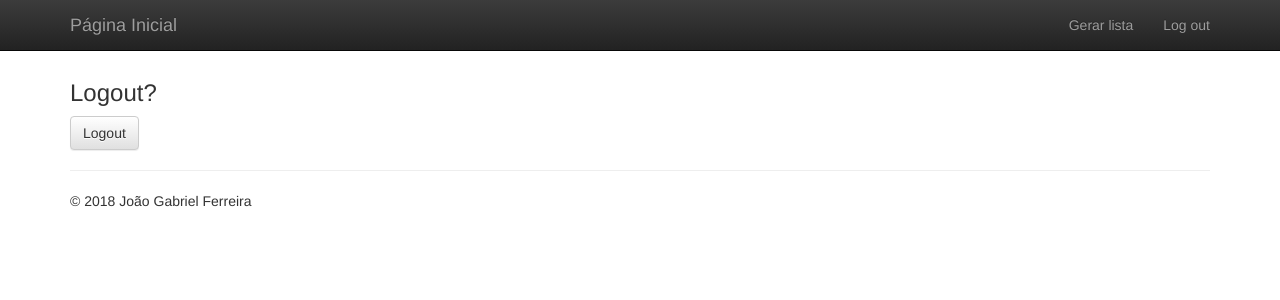
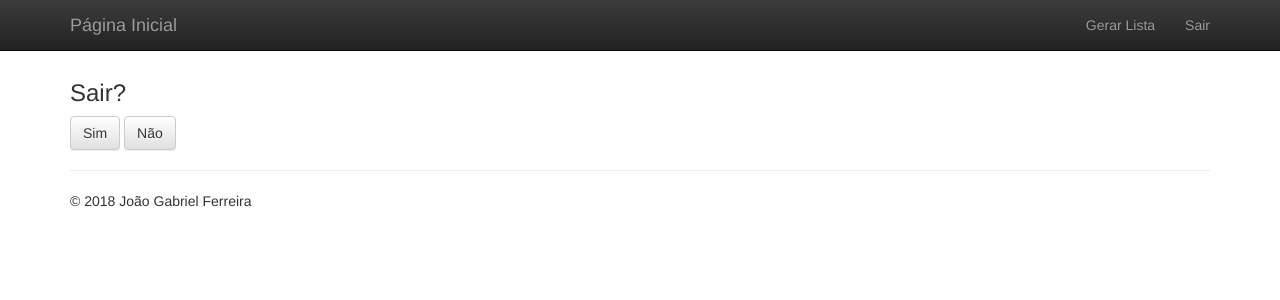
Before and after one commit to jgnunes/mysite, a Django app: page /users/logout/ in a window 1280 px wide. Shown: the top 300 px of the page. Run offline with Django 3.2, Linux system fonts and the light colour scheme; a user stored in the database is signed in; some libraries are stand-ins or nearby versions.

Commit message:
lida com o caso onde o usuario se arrepende e desiste de fazer logout

```diff
--- a/listas/forms.py
+++ b/listas/forms.py
@@ -12,7 +12,7 @@ class ListaForm(forms.Form):
     assunto = forms.ModelMultipleChoiceField(queryset=assuntos_objects, required=False)
 
     max_questoes = forms.IntegerField(label=u"Limite de questões",
-                                      help_text= u"Qual o máximo de questões que você deseja?",
+                                      help_text= u"O número máximo de questões que você deseja praticar",
                                       min_value=1)
 
     # selecionar_tudo = forms.BooleanField(required=False)
--- a/listas/views.py
+++ b/listas/views.py
@@ -47,7 +47,7 @@ def criar_lista(request):
     #se nenhum assunto tiver sido selecionado, apenas disciplina(s)
     #assunto nao sera usado para filtrar as questoes
     if not assunto:
-        questoes_queryset = Questao.objects.filter(disciplinas__nome__in=disciplina)[:max_questoes]
+        # questoes_queryset = Questao.objects.filter(disciplinas__nome__in=disciplina)[:max_questoes]
         for questao in questoes_queryset:
             respostas_queryset = Resposta.objects.filter(questao_id=questao.id)[:5]
             for resposta in respostas_queryset:
--- a/templates/layout.html
+++ b/templates/layout.html
@@ -32,11 +32,11 @@
       <div id="navbar" class="navbar-collapse collapse">
         <ul class="nav navbar-nav navbar-right">
           {% if not user.is_authenticated %}
-            <li><a href="{% url 'users:login' %}">Login</a> </li>
-            <li><a href="{% url 'users:signup' %}">Sign up</a></li>
+            <li><a href="{% url 'users:login' %}">Entrar</a> </li>
+            <li><a href="{% url 'users:signup' %}">Cadastrar</a></li>
           {% else %}
-            <li><a href="{% url 'listas:requerir' %}">Gerar lista</a></li>
-          <li><a href="{% url 'users:logout' %}">Log out</a></li>
+            <li><a href="{% url 'listas:requerir' %}">Gerar Lista</a></li>
+          <li><a href="{% url 'users:logout' %}">Sair</a></li>
           {% endif %}
         </ul>
       </div><!--/.navbar-collapse -->
--- a/users/templates/users/logout.html
+++ b/users/templates/users/logout.html
@@ -7,11 +7,12 @@
     <div class="container">
         <div class="row">
             <div class="col-md-6">
-                <h3>Logout?</h3>
+                <h3>Sair?</h3>
                 <form method="POST">
                     {{ form.as_p }}
                     {% csrf_token %}
-                    <input type="submit" value="Logout" class="btn btn-default">
+                    <input type="submit" value="Sim" name="yes" class="btn btn-default">
+                    <input type="submit" value="Não" name="nope" class="btn btn-default" action="#">
                 </form>
             </div>
         </div>
--- a/users/views.py
+++ b/users/views.py
@@ -28,8 +28,11 @@ class LogoutView(LoginRequiredMixin, FormView):
     template_name = 'users/logout.html'
 
     def form_valid(self, form):
-        logout(self.request)
-        return HttpResponseRedirect(reverse('home'))
+        if self.request.POST.get("nope"): #neste caso, o usuario mudou de ideia e nao fara logout
+            return HttpResponseRedirect(reverse('home'))
+        else:
+            logout(self.request) #neste caso, o usuario confirma o desejo de fazer logout
+            return HttpResponseRedirect(reverse('home'))
 
 class SignUpView(CreateView):
     form_class = UserCreationForm
```
Also changed, not shown: db.sqlite3.
